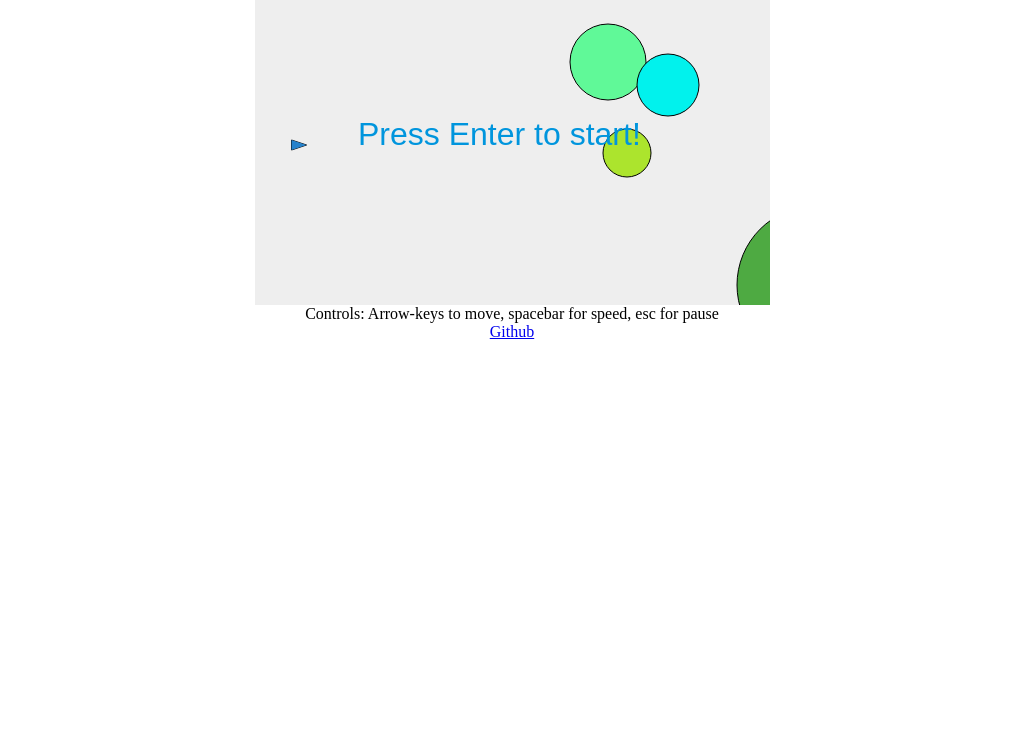
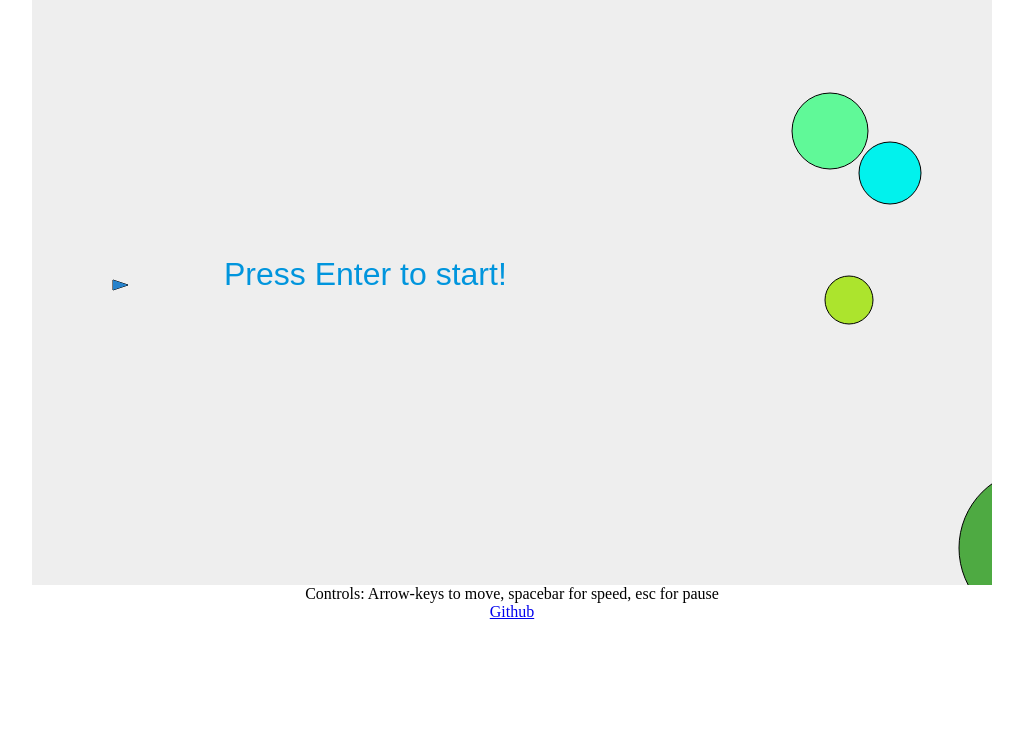
Before and after one commit to jeffseo/spaceship-endurance-game, a website: page index.html in a window 1280 px wide. Shown: the part 52-800 px from the top of the page, without its empty margins (128-1151 px from the left). Drawn offline with Linux system fonts and the light colour scheme.

Commit message:
implement canvas resizing

```diff
--- a/index.html
+++ b/index.html
@@ -20,9 +20,15 @@
 </head>
 
 <body>
-  <h1 align="center">Spaceship endurance game</h1>
-  <canvas id="gameCanvas"></canvas>
-  <p align="center">Controls: Arrow-keys to move, spacebar for speed, esc for pause</p>
+  <header>
+    <h1 align="center">Spaceship endurance game</h1>
+  </header>
+
+  <main>
+    <canvas id="gameCanvas"></canvas>
+    <p align="center">Controls: Arrow-keys to move, spacebar for speed, esc for pause</p>
+  </main>
+
 </body>
 
 <footer>
--- a/public/js/script.js
+++ b/public/js/script.js
@@ -1,22 +1,13 @@
 // Global variables
-const GAME_HEIGHT = 320;
-const GAME_WIDTH = 1.61 * GAME_HEIGHT;
-const INITIAL_POSITION_X = GAME_WIDTH * .10;
-const INITIAL_POSITION_Y = GAME_HEIGHT / 2;
-const INITIAL_SHIP_RADIUS = 10;
+// golden ratio apparently is width = 1.61 * height
 const INITIAL_SHIP_SPEED = 4;
 const BOOSTED_SHIP_SPEED = 6;
 
 window.onload = () => {
-  initializeCanvas();
+  resizeCanvas();
   const game = new Game();
   game.start();
-}
-
-const initializeCanvas = () => {
-  const canvas = getGameCanvas();
-  canvas.width = GAME_WIDTH;
-  canvas.height = GAME_HEIGHT;
+  window.addEventListener('resize', resizeCanvas, false);
 }
 
 class Drawable {
@@ -31,6 +22,10 @@ class Drawable {
 
   setContext(context) {
     this.context = context;
+  }
+
+  setCanvas(canvas) {
+    this.canvas = canvas;
   }
 
   setCoordinates(x, y) {
@@ -72,7 +67,7 @@ class SpaceShip extends Drawable {
   }
 
   move() {
-    if (this.controller) {
+    if (this.controller && this.canvas) {
       this.setSpeedBoost();
       if (this.controller.isKeyPressed('up') && this.y > this.width) {
         this.y -= this.speed;
@@ -81,10 +76,10 @@ class SpaceShip extends Drawable {
         }
       }
 
-      if (this.controller.isKeyPressed('down') && this.y < GAME_HEIGHT - this.width) {
+      if (this.controller.isKeyPressed('down') && this.y < this.canvas.height - this.width) {
         this.y += this.speed;
-        if (this.y > GAME_HEIGHT - this.width) {
-          this.y = GAME_HEIGHT - this.width;
+        if (this.y > this.canvas.height - this.width) {
+          this.y = this.canvas.height - this.width;
         }
       }
 
@@ -95,10 +90,10 @@ class SpaceShip extends Drawable {
         }
       }
 
-      if (this.controller.isKeyPressed('right') && this.x < GAME_WIDTH) {
+      if (this.controller.isKeyPressed('right') && this.x < this.canvas.width) {
         this.x += this.speed;
-        if (this.x > GAME_WIDTH) {
-          this.x = GAME_WIDTH;
+        if (this.x > this.canvas.width) {
+          this.x = this.canvas.width;
         }
       }
     }
@@ -207,7 +202,8 @@ class Game {
     this.canvas = getGameCanvas();
     this.context = get2DContext();
     this.controller = new Controller();
-    this.spaceShip = new SpaceShip(INITIAL_POSITION_X, INITIAL_POSITION_Y, 5, 15, getRandomColor(), INITIAL_SHIP_SPEED);
+    this.spaceShip = new SpaceShip(this.canvas.width * .10, this.canvas.height / 2, 5, 15, getRandomColor(), INITIAL_SHIP_SPEED);
+    this.spaceShip.setCanvas(this.canvas);
     this.spaceShip.setContext(this.context);
     this.spaceShip.setController(this.controller);
     this.obstacles = [];
@@ -363,7 +359,7 @@ class Game {
 
   clear() {
     this.controller.clear();
-    this.spaceShip.setCoordinates(INITIAL_POSITION_X, INITIAL_POSITION_Y);
+    this.spaceShip.setCoordinates(this.canvas.width * .10, this.canvas.height / 2);
     this.spaceShip.setColor(getRandomColor());
     this.obstacles = [];
     this.score = 0;
@@ -451,6 +447,12 @@ const get2DContext = () => {
   return getGameCanvas().getContext("2d");
 }
 
+const resizeCanvas = () => {
+  const canvas = getGameCanvas();
+  canvas.width = window.innerWidth * .75;
+  canvas.height = window.innerHeight * .75;
+}
+
 // http://stackoverflow.com/questions/1484506/random-color-generator-in-javascript
 const getRandomColor = () => {
     var letters = '0123456789ABCDEF';
```
